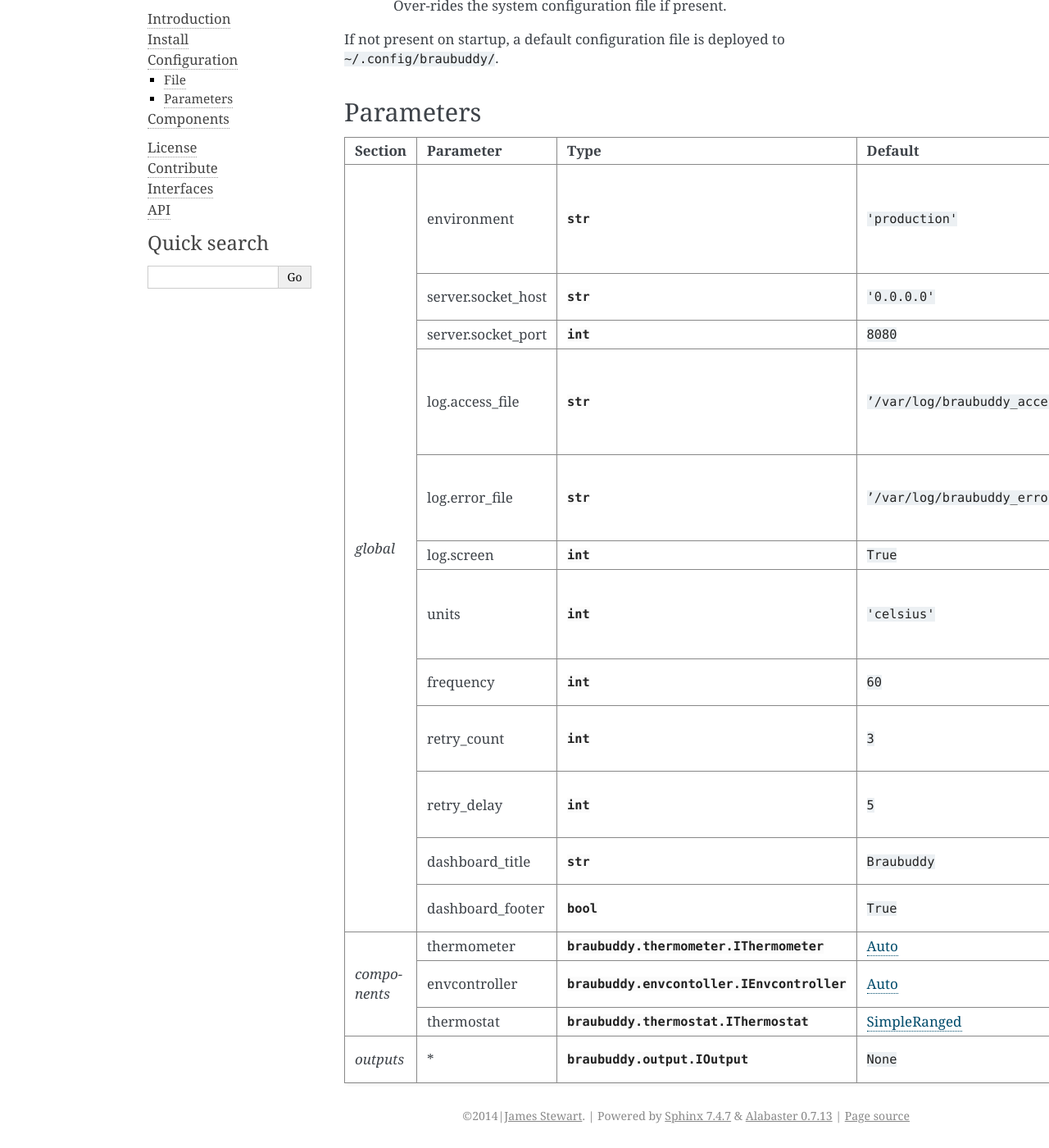
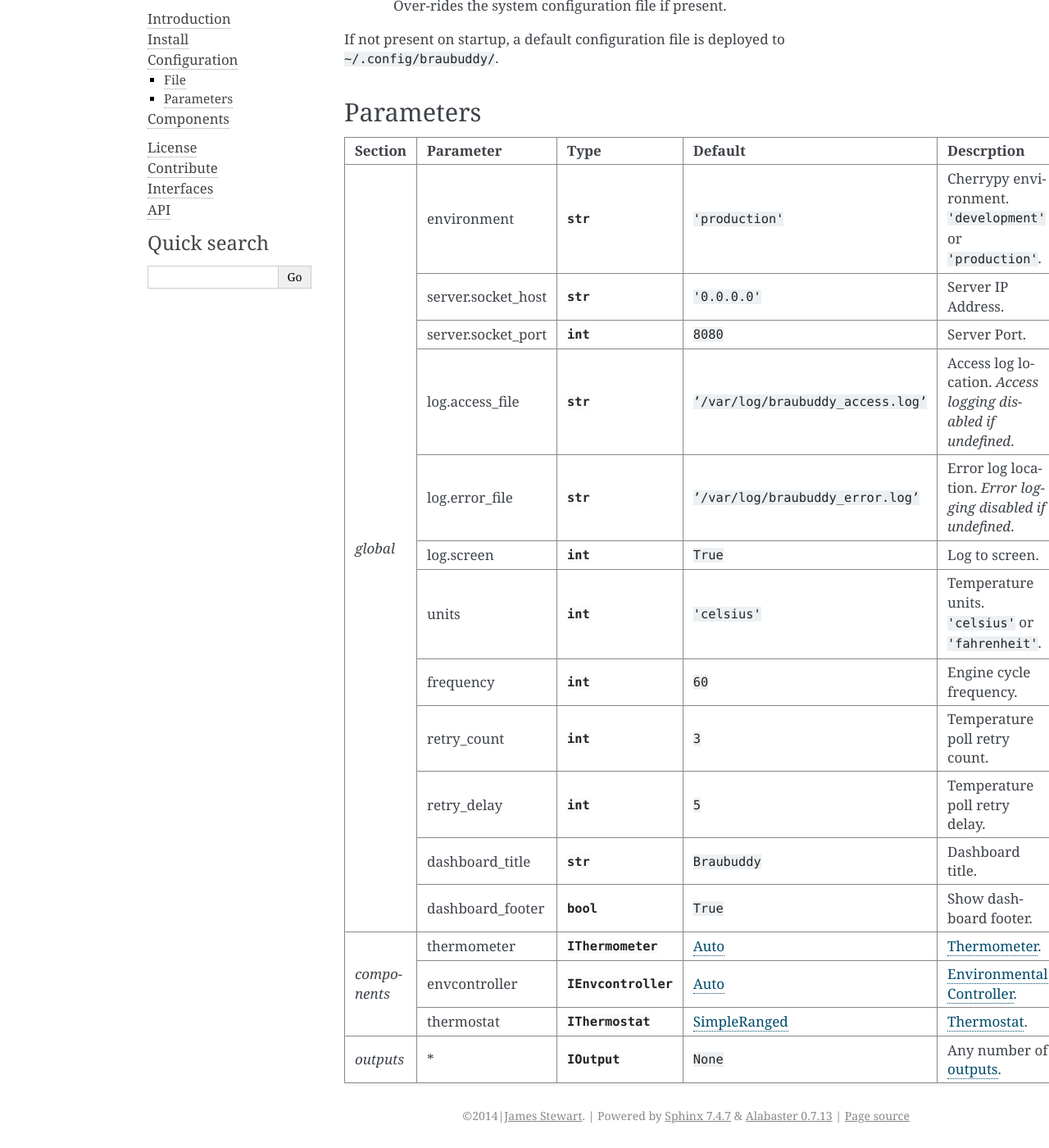
Before and after one commit to amorphic/braubuddy, a Sphinx documentation site: the page built from docs/configure.rst, in a window 1280 px wide and 1400 px high, scrolled down 361 px. Shown: the whole window at 82% size. Built offline with Sphinx 7.4.7, drawn with Linux system fonts in a browser that asks for light colours.

Commit message:
Shorten types in config docs for better fit. :books:

```diff
--- a/docs/configure.rst
+++ b/docs/configure.rst
@@ -63,14 +63,14 @@ Parameters
 +-------------+-------------------+---------------+--------------------------------------+------------------------------+
 
 .. |thermometer| replace:: :ref:`thermometer`
-.. |ithermometer| replace:: :class:`braubuddy.thermometer.IThermometer`
+.. |ithermometer| replace:: :class:`IThermometer`
 .. |thermometer_auto| replace:: :ref:`AutoThermometer`
 .. |envcontroller| replace:: :ref:`Environmental Controller <envcontroller>`
-.. |iecontroller| replace:: :class:`braubuddy.envcontoller.IEnvcontroller`
+.. |iecontroller| replace:: :class:`IEnvcontroller`
 .. |econtroller_auto| replace:: :ref:`AutoEnvController`
 .. |thermostat| replace:: :ref:`thermostat`
-.. |ithermostat| replace:: :class:`braubuddy.thermostat.IThermostat`
+.. |ithermostat| replace:: :class:`IThermostat`
 .. |thermostat_simpleranged| replace:: :ref:`SimpleRangedThermostat`
 .. |outputs| replace:: :ref:`outputs <output>`
-.. |ioutput| replace:: :class:`braubuddy.output.IOutput`
+.. |ioutput| replace:: :class:`IOutput`
 .. _XDG Base Directory Specification: http://standards.freedesktop.org/basedir-spec/basedir-spec-latest.html
```
